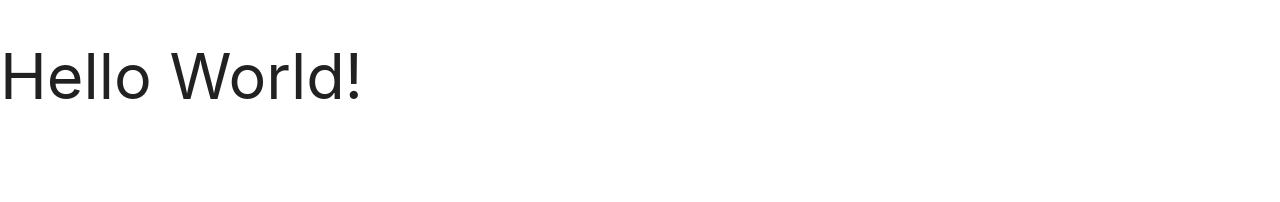
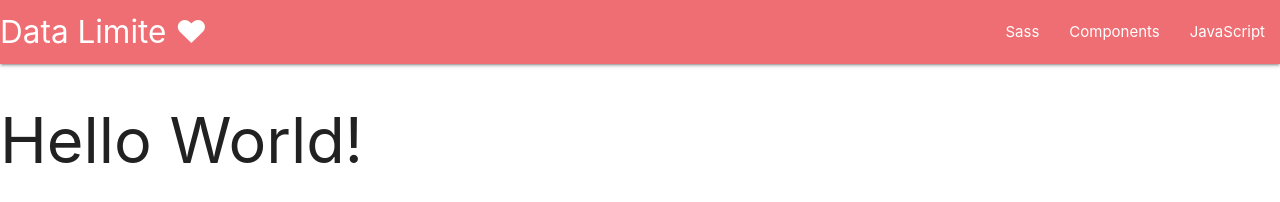
Before and after one commit to pedrogomes-dev/datalimite, a website: page index.html in a window 1280 px wide. Drawn offline with nearby package versions, Linux system fonts and the light colour scheme.

Commit message:
teste includes

```diff
--- /dev/null
+++ b/extras.js
@@ -0,0 +1,27 @@
+function includeHTML() {
+  var z, i, elmnt, file, xhttp;
+  /* Loop through a collection of all HTML elements: */
+  z = document.getElementsByTagName("*");
+  for (i = 0; i < z.length; i++) {
+    elmnt = z[i];
+    /*search for elements with a certain atrribute:*/
+    file = elmnt.getAttribute("w3-include-html");
+    if (file) {
+      /* Make an HTTP request using the attribute value as the file name: */
+      xhttp = new XMLHttpRequest();
+      xhttp.onreadystatechange = function() {
+        if (this.readyState == 4) {
+          if (this.status == 200) {elmnt.innerHTML = this.responseText;}
+          if (this.status == 404) {elmnt.innerHTML = "Page not found.";}
+          /* Remove the attribute, and call this function once more: */
+          elmnt.removeAttribute("w3-include-html");
+          includeHTML();
+        }
+      }
+      xhttp.open("GET", file, true);
+      xhttp.send();
+      /* Exit the function: */
+      return;
+    }
+  }
+}
--- /dev/null
+++ b/header.html
@@ -0,0 +1,10 @@
+<nav>
+    <div class="nav-wrapper">
+      <a href="#" class="brand-logo">Data Limite ♥</a>
+      <ul id="nav-mobile" class="right hide-on-med-and-down">
+        <li><a href="sass.html">Sass</a></li>
+        <li><a href="badges.html">Components</a></li>
+        <li><a href="collapsible.html">JavaScript</a></li>
+      </ul>
+    </div>
+  </nav>
--- a/index.html
+++ b/index.html
@@ -2,14 +2,49 @@
 <html lang="pt-br">
     <head>
         <meta charset="UTF-8">
-        <title>Sample Site</title>
+        <title>Nossa Data Limite ♥</title>
         <!-- Compiled and minified CSS -->
         <link rel="stylesheet" href="https://cdnjs.cloudflare.com/ajax/libs/materialize/1.0.0/css/materialize.min.css">
     </head>
     <body>
+
+        <div w3-include-html="header.html"></div>
+
         <h1>Hello World!</h1>
         <!--JavaScript at end of body for optimized loading-->
-      <!-- Compiled and minified JavaScript -->
+    <!-- Compiled and minified JavaScript -->
     <script src="https://cdnjs.cloudflare.com/ajax/libs/materialize/1.0.0/js/materialize.min.js"></script>
-    </body>
+    <script type="text/javascript" src="./extras.js"></script>
+    <script>
+        function includeHTML() {
+        var z, i, elmnt, file, xhttp;
+        /* Loop through a collection of all HTML elements: */
+        z = document.getElementsByTagName("*");
+        for (i = 0; i < z.length; i++) {
+            elmnt = z[i];
+            /*search for elements with a certain atrribute:*/
+            file = elmnt.getAttribute("w3-include-html");
+            if (file) {
+            /* Make an HTTP request using the attribute value as the file name: */
+            xhttp = new XMLHttpRequest();
+            xhttp.onreadystatechange = function() {
+                if (this.readyState == 4) {
+                if (this.status == 200) {elmnt.innerHTML = this.responseText;}
+                if (this.status == 404) {elmnt.innerHTML = "Page not found.";}
+                /* Remove the attribute, and call this function once more: */
+                elmnt.removeAttribute("w3-include-html");
+                includeHTML();
+                }
+            }
+            xhttp.open("GET", file, true);
+            xhttp.send();
+            /* Exit the function: */
+            return;
+            }
+        }
+        }    </script>
+    <script>
+        includeHTML();
+    </script>
+</body>
 </html>
--- a/index.js
+++ b/index.js
@@ -13,5 +13,5 @@ app.get('/', function(req, res) {
 });
 
 app.listen(app.get('port'), function() {
-  console.log("Node app is running at localhost:" + app.get('port'))
+  console.log("Server running on: http://localhost:" + app.get('port'))
 })
```
Also changed, not shown: main.js (deleted, +0 -13 lines), 1 other file.
